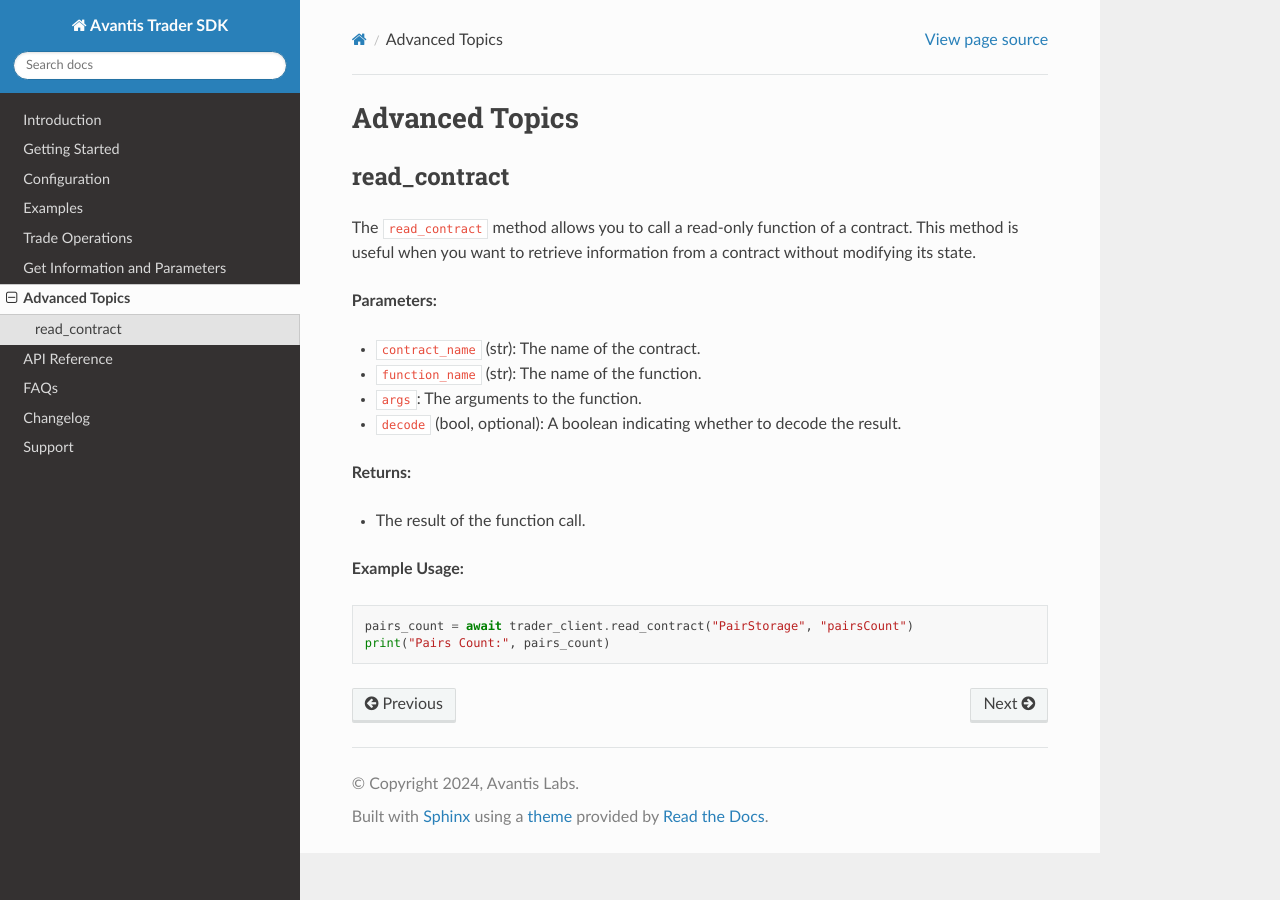
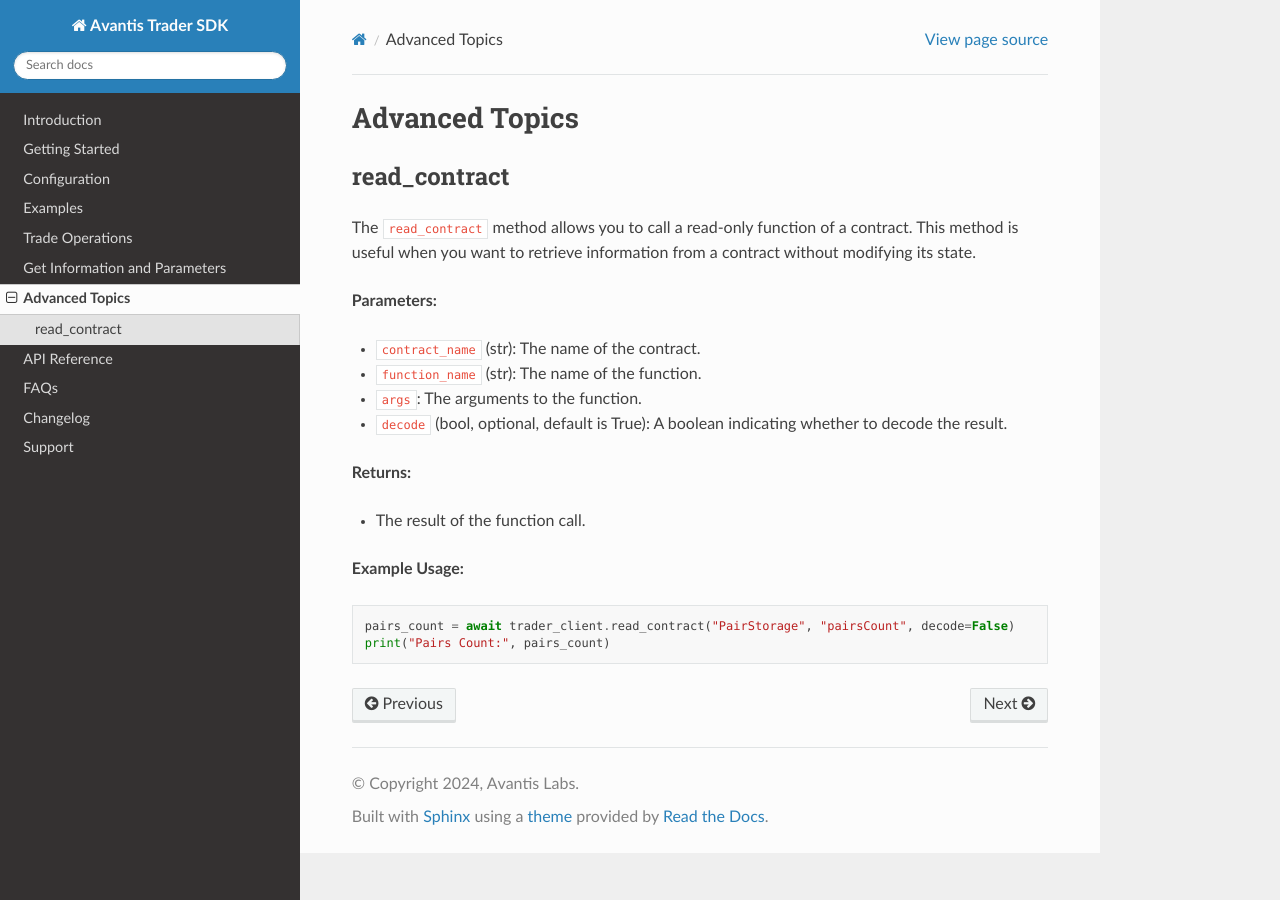
Before and after one commit to Avantis-Labs/avantis_trader_sdk, a Sphinx documentation site: the page built from docs/source/advanced_topics.rst, in a window 1280 px wide. Built offline with Sphinx 7.4.7 and the Read the Docs theme 2.0.0, drawn with Linux system fonts in a browser that asks for light colours; pages that are not in the unit, such as notebooks, are missing from menus.

```diff
--- a/docs/source/advanced_topics.rst
+++ b/docs/source/advanced_topics.rst
@@ -10,7 +10,7 @@
 - ``contract_name`` (str): The name of the contract.
 - ``function_name`` (str): The name of the function.
 - ``args``: The arguments to the function.
-- ``decode`` (bool, optional): A boolean indicating whether to decode the result.
+- ``decode`` (bool, optional, default is True): A boolean indicating whether to decode the result.
 
 **Returns:**
 
@@ -20,5 +20,5 @@
 
 .. code-block:: python
 
-   pairs_count = await trader_client.read_contract("PairStorage", "pairsCount")
+   pairs_count = await trader_client.read_contract("PairStorage", "pairsCount", decode=False)
    print("Pairs Count:", pairs_count)
```
Also changed, not shown: 1 other file.
